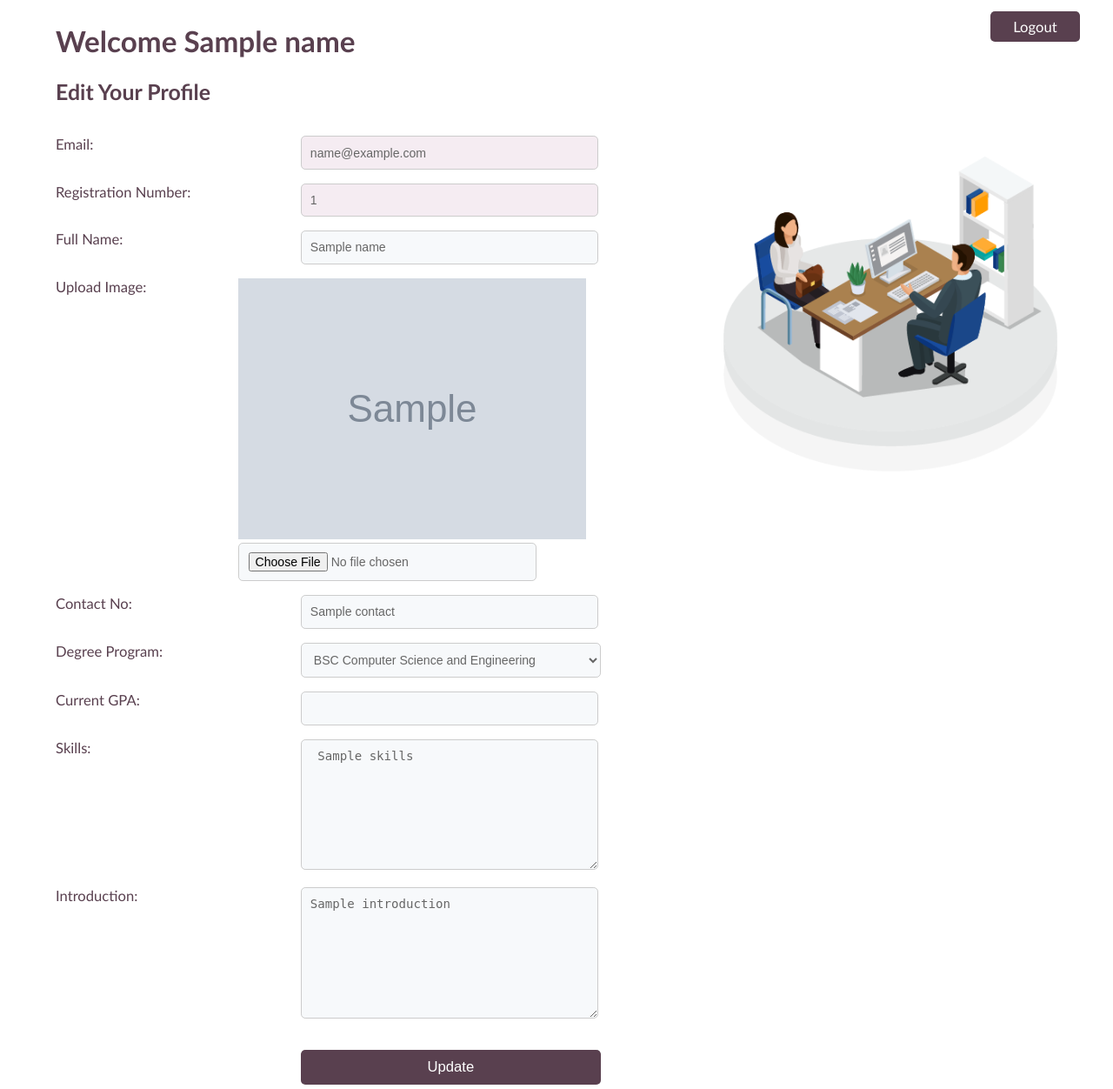
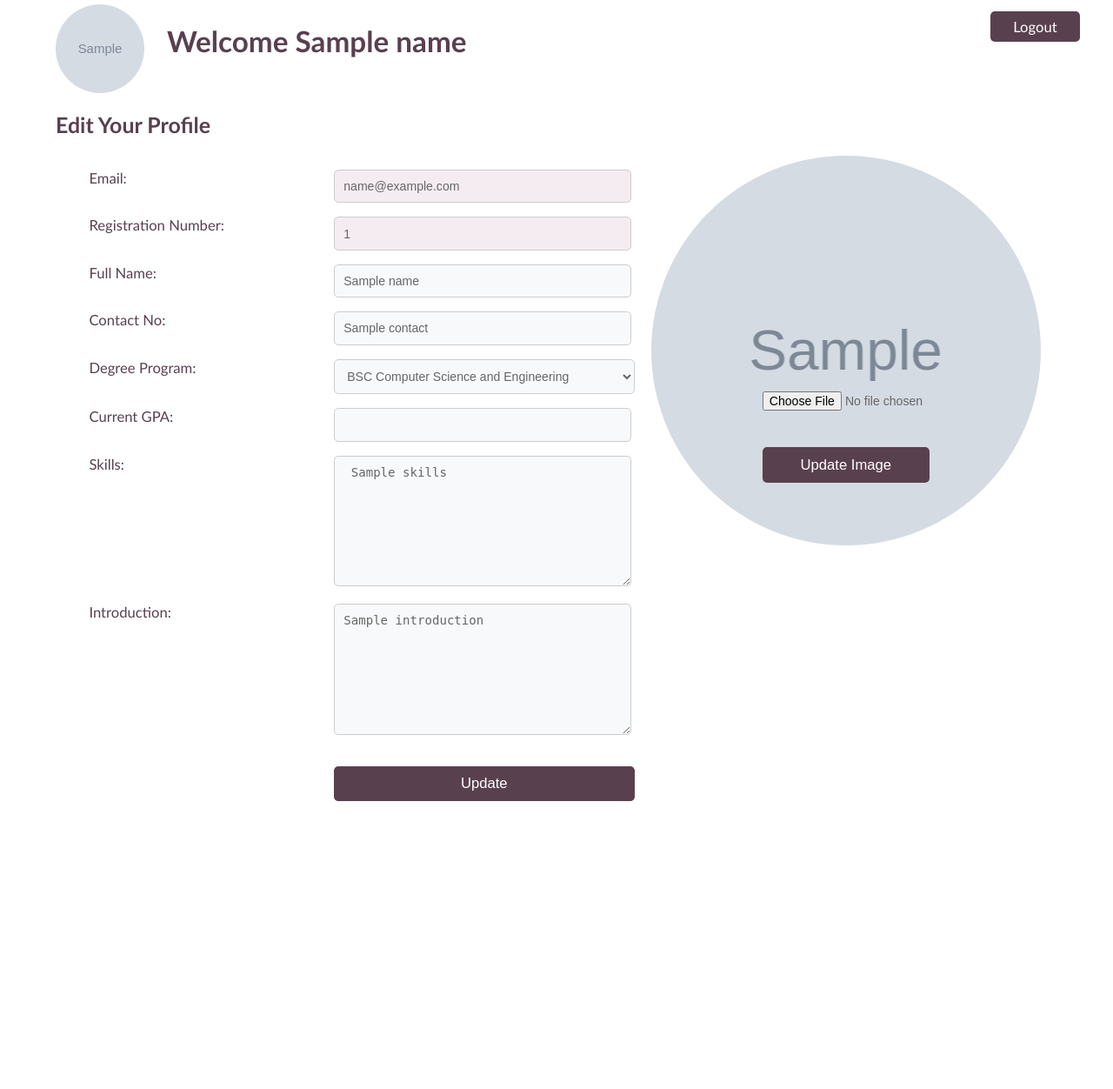
Before and after one commit to shenariperera/flask-s3-app, a Flask app: template templates/edit.html in a window 1280 px wide. Shown: the whole page at 87% size. After the commit the page ends 921 px from the top, so only its background shows below. Run offline with Flask 3, Linux system fonts and the light colour scheme; the template is opened without the code that fills it: most values are stand-ins (such as "Sample title", 1, 10 or a date in 2020); grey boxes marked "Sample" are stand-in pictures.

Commit message:
Style updates

```diff
--- a/flaskapp.py
+++ b/app.py
@@ -1,5 +1,5 @@
 
-from flask import Flask, render_template, request
+from flask import Flask, render_template, request, redirect
 import key_config as keys
 import boto3
 import dynamoDB_create_table as dynamodb_ct
@@ -28,11 +28,11 @@ s3 = boto3.resource(
 
 @app.route('/')
 def index():
-    #dynamodb.create_table_reg_users()
+    #dynamodb.create_table_reg_users2()
     #return 'Table Created'
-    table = dynamodb.Table('reg_users')
+    table = dynamodb.Table('reg_users2')
 
-    response = table.scan(ProjectionExpression='email, reg_number, #n', ExpressionAttributeNames={'#n': 'name'})
+    response = table.scan(ProjectionExpression='email, reg_number, image, #n', ExpressionAttributeNames={'#n': 'name'})
 
     if 'Items' in response:
         users = response['Items']
@@ -48,7 +48,7 @@ def login():
 
 # function to generate registration number
 def generate_registration_number():
-    table = dynamodb.Table('reg_users')
+    table = dynamodb.Table('reg_users2')
     response = table.scan()
     items = response['Items']
     if items:
@@ -94,10 +94,10 @@ def signupAction():
         )
 
         encoded_object_key = urllib.parse.quote(filename)
-        object_url = f"https://{bucket_name}.s3.amazonaws.com/{encoded_object_key}"
+        image_url = f"https://{bucket_name}.s3.amazonaws.com/{encoded_object_key}"
 
 
-        table = dynamodb.Table('reg_users')
+        table = dynamodb.Table('reg_users2')
 
         table.put_item(
                 Item={
@@ -110,7 +110,7 @@ def signupAction():
         'gpa' : gpa,
         'skills' : skills,
         'introduction' : introduction,
-        'image' : object_url,
+        'image' : image_url,
             }
         )
         msg = "Registration Complete. Please Login to your account !"
@@ -127,7 +127,7 @@ def check():
         email = request.form['email']
         password = request.form['password']
 
-        table = dynamodb.Table('reg_users')
+        table = dynamodb.Table('reg_users2')
         response = table.query(
                 KeyConditionExpression=Key('email').eq(email)
         )
@@ -149,12 +149,11 @@ def check():
             return render_template("edit.html",reg_number = reg_number, email = email, name = name, contact = contact, degree_program = degree_program, gpa = gpa, skills = skills, introduction = introduction, image = image)
     return render_template("login.html")
 
-
 #to update profiles
 @app.route('/edit-profile/<string:email>', methods=['PUT'])
 def editProfile(email):
     data = request.get_json()
-    table = dynamodb.Table('reg_users')
+    table = dynamodb.Table('reg_users2')
 
     response = table.update_item(
         Key={
@@ -192,11 +191,45 @@ def editProfile(email):
         'response': response
     }
 
+@app.route('/image-update', methods=['POST'])
+def imageUpdate():
+    if request.method == 'POST':
+        reg_number = request.form['reg_number']
+        email = request.form['email']
+        file = request.files['image']
+        filename = file.filename
+        bucket_name = 'flask-s3-app'
+        bucket = s3.Bucket(bucket_name)
+        bucket.put_object(
+            Key=filename,
+            Body=file,
+            ContentType='image/jpeg',
+            ContentDisposition='inline'
+        )
+
+        encoded_object_key = urllib.parse.quote(filename)
+        image_url = f"https://{bucket_name}.s3.amazonaws.com/{encoded_object_key}"
+
+        table = dynamodb.Table('reg_users2')
+
+        response = table.get_item(Key={'email': email})
+        item = response.get('Item', {})
+
+        item['image'] = image_url
+
+        table.put_item(Item=item)
+
+
+        return redirect('/profile/' + reg_number)
+
+    return render_template('edit.html')
+
+
 
 #to create profile view paths
 @app.route('/profile/<string:reg_number>')
 def viewProfile(reg_number):
-    table = dynamodb.Table('reg_users')
+    table = dynamodb.Table('reg_users2')
 
     response = table.scan(
         FilterExpression=Attr('reg_number').eq(reg_number)
--- a/dynamoDB_create_table.py
+++ b/dynamoDB_create_table.py
@@ -19,7 +19,7 @@ dynamodb_resource = boto3.resource(
 
 def create_table():
     table = dynamodb_resource.create_table(
-    TableName = 'reg_users', # Name of the table
+    TableName = 'reg_users2', # Name of the table
         KeySchema = [
             {
                'AttributeName': 'email',
--- a/static/css/style.css
+++ b/static/css/style.css
@@ -87,6 +87,15 @@ label {
   display: flex;
 }
 
+.field-img {
+  display: flex;
+  flex-direction: column;
+  align-items: center;
+  margin: 1vh 0;
+}
+
+
+
 .field-label {
   width: 22vw;
 }
@@ -95,7 +104,6 @@ input[type="text"],
 input[type="email"],
 input[type="number"],
 input[type="password"],
-input[type="file"],
 textarea,
 select {
   padding: 0.8vw;
@@ -107,6 +115,16 @@ select {
   font-size: 1.1vw;
   width: 25vw;
 }
+
+input[type="file"] {
+  padding: 0.8vw;
+  color: #666;
+  margin-bottom: 2vh;
+  font-size: 1.1vw;
+  width: 15vw;
+  cursor: pointer;
+}
+
 
 input[type="email"].readonly-input,
 input[type="number"].readonly-input {
@@ -131,6 +149,10 @@ input[type="submit"] {
 
 input.signup-btn {
   margin-left: 22vw;
+}
+
+input.image-btn {
+  width: 15vw;
 }
 
 input[type="submit"]:hover {
@@ -223,6 +245,7 @@ input[type="submit"]:hover {
   border-radius: 0.4vw;
   font-size: 1.3vw;
   margin: 1vw;
+  margin-bottom: 6vh;
   display: flex;
   flex-direction: column;
   justify-content: center;
@@ -240,3 +263,71 @@ td {
 .tb-title {
   width: 20vw;
 }
+
+
+.profile-pic {
+  display: flex;
+  height: 8vw;
+  width: 8vw;
+  border-radius: 50%;
+  background-size: cover;
+  background-position: center;
+  background-blend-mode: multiply;
+  color: transparent;
+  transition: all .3s ease;
+  text-decoration: none;
+  flex-direction: column;
+  justify-content: center;
+  align-items: center;
+  margin-right: 2vw;
+}
+
+.profile-pic-home {
+  position: relative;
+  top: -3vh;
+  left: 5vw;
+  border-radius: 50%;
+  width: 6vw;
+  height: 6vw;
+}
+
+.profile-div {
+  display: flex;
+  height: 25vw;
+  width: 25vw;
+  padding: 5vw;
+  border-radius: 50%;
+  background-size: cover;
+  background-position: center;
+  background-blend-mode: multiply;
+  color: transparent;
+  transition: all .3s ease;
+  text-decoration: none;
+  flex-direction: column;
+  justify-content: flex-end;
+  align-items: center;
+  cursor: pointer;
+}
+
+.profile-img {
+  width: 100%;
+  height: auto;
+  cursor: pointer;
+  border-radius: 50%;
+}
+
+.profile-div:hover {
+  background-color: rgba(0,0,0,.5);
+  z-index: 10000;
+  color: #ffffff;
+  transition: all .3s ease;
+  text-decoration: none;
+}
+
+.profile-pic span {
+  color: #ffffff;
+}
+
+.img-header {
+  display: flex;
+}
--- a/templates/edit.html
+++ b/templates/edit.html
@@ -3,7 +3,7 @@
 
 <head>
   <title>Edit Profile</title>
-  <link rel="stylesheet" type="text/css" href="static/css/style.css" />
+  <link rel="stylesheet" href="static/css/style.css" />
 </head>
 
 <body style="background: #ffffff; color: #59404f">
@@ -13,7 +13,10 @@
       <a href="/">Logout</a>
     </div>
 
+    <div class="img-header">
+      <div class="profile-pic" style="background-image: url('{{image}}')"></div>
       <h1 class="edit-title">Welcome {{name}}</h1>
+    </div>
 
     <h2>Edit Your Profile</h2>
 
@@ -52,16 +55,6 @@
               </div>
               <div>
                 <input type="text" id="name" name="name" value="{{name}}" required />
-              </div>
-            </div>
-
-            <div class="field">
-              <div class="field-label">
-                <label for="image">Upload Image:</label>
-              </div>
-              <div>
-                <img src="{{image}}"></img>
-                <input type="file" id="image"  name="image" required />
               </div>
             </div>
 
@@ -137,8 +130,17 @@
 
       </div>
 
+      <div class="profile-div" style="background-image: url('{{image}}')">
+        <form id="image-update" action="/image-update" method="POST" enctype="multipart/form-data">
+          <div class="field-img">
+            <input type="file" id="image" name="image">
             <div>
-        <img class="signup-img" src="static/img/interview.png" alt="Interview" />
+                <input  type="number" id="reg_number" name="reg_number" value="{{reg_number}}" hidden />
+               <input type="email" id="email" name="email" value="{{email}}" hidden />
+              <input class="image-btn" type="submit" value="Update Image" />
+            </div>
+          </div>
+        </form>
       </div>
 
     </div>
--- a/templates/index.html
+++ b/templates/index.html
@@ -20,9 +20,9 @@
       <h1 class="edit-title">EduX Technical University</h1>
 
       <div class="container-section">
-
         <div class="user-block">
           {% for user in users %}
+            <img class="profile-pic-home" src="{{ user.image }}" alt="User Image"></img>
             <div class="user-card">
               <div>
                 {{ user.name }}
--- a/templates/profile-view.html
+++ b/templates/profile-view.html
@@ -20,7 +20,10 @@
         <a href="/signup">Sign Up</a>
       </div>
 
-      <h1 class="edit-title">{{ user.name }}</h1>
+      <div class="img-header">
+        <div class="profile-pic" style="background-image: url('{{user.image}}')"></div>
+        <h1 class="edit-title">{{ user.name }}</h1>
+      </div>
 
       <div class="container-section">
 
```
Also changed, not shown: 2 other files. Lines whose indentation alone changed are shown as unchanged.
